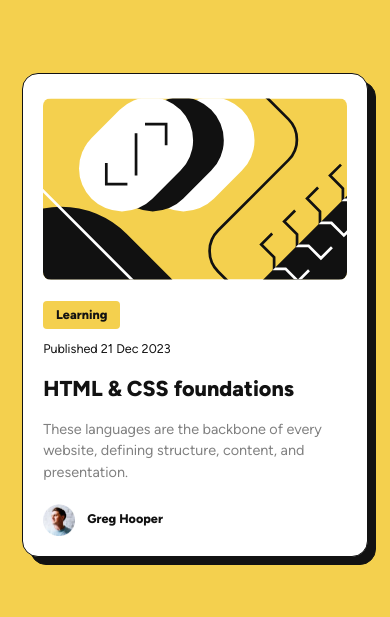
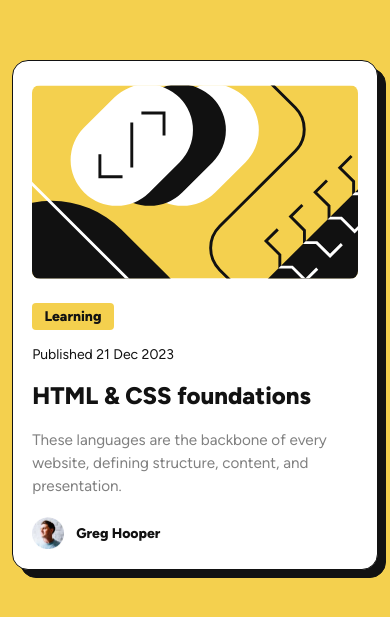
Before and after one commit to jamesbarnett/bpc-fm, a website built with Vite: page index.html in a window 390 px wide. Shown: the part 107-724 px from the top of the page. Built offline with nearby package versions, Linux system fonts and the light colour scheme.

Commit message:
Made a checkpoint

```diff
--- a/style.css
+++ b/style.css
@@ -11,9 +11,17 @@
   --font-family-regular: Figtree, sans-serif;
   --fw-regular: 500;
   --fw-bold: 800;
-  --fs-normal: clamp(0.625rem, 0.25rem + 2.6667vw, 1rem);
-  --fs-smaller: calc(0.875 * var(--fs-normal));
-  --fs-larger: calc(1.5 * var(--fs-normal));
+  /*--fs-normal: clamp(0.625rem, 0.25rem + 2.6667vw, 1rem);*/
+  /*--fs-normal: clamp(0.875rem, 0.4881rem + 1.9048vw, 1rem);*/
+  /*--fs-normal: clamp(0.6875rem, 1rem, 1.5rem);*/
+
+  --fs-xl: 5rem;
+  --fs-600: 1.5rem;
+  --fs-400: clamp(0.375rem, 0.4881rem + 1.9048vw, 1rem);
+  --fs-300: 0.875rem;
+
+  /*--fs-smaller: calc(0.875 * var(--fs-normal));*/
+  /*--fs-larger: calc(1.5 * var(--fs-normal));*/
   --ds-x: 0.5rem;
   --ds-y: 0.5rem;
   --br-main: 1rem;
@@ -59,7 +67,7 @@ body {
   text-rendering: optimizeSpeed;
   line-height: 1.5;
   font-family: var(--font-family-regular);
-  font-size: var(--fs-normal);
+  font-size: var(--fs-400);
 }
 
 /* Remove list styles on ul, ol elements with a class attribute */
@@ -108,6 +116,7 @@ body {
   place-content: center;
   margin: 0 auto;
   color: var(--clr-neutral-3);
+  min-width: 325px;
 }
 
 .grid {
@@ -117,7 +126,10 @@ body {
   grid-template-columns: 1fr;
   padding-top: 1.5rem;
   place-content: center;
-  width: calc(24 * var(--fs-normal)); /* 24rem */
+  /*padding-left: calc(1 * var(--fs-400));*/
+  /*padding-right: calc(1 * var(--fs-400));*/
+  width: clamp(325px, 24 * var(--fs-400), 24rem);
+  /*min-width: 300px;*/
   border: 1px solid var(--clr-neutral-3);
   filter: drop-shadow(var(--ds-x) var(--ds-y) var(--clr-neutral-3));
 }
@@ -131,13 +143,16 @@ body {
 .course-information {
   display: grid;
   margin: auto;
-  padding-left: 1.25rem;
-  padding-right: 1.25rem;
-  --padding-sides-callout: 0.8rem;
-  --padding-bottom-callout: 0.45rem;
-  --padding-top-callout: 0.4rem;
+  padding-left: calc(1.25 * var(--fs-400));
+  padding-right: calc(1.25 * var(--fs-400));
+  /*--padding-sides-callout:  0.8rem; */
+  /*--padding-sides-callout:  0.8rem;*/
+  /*--padding-bottom-callout: 0.45rem;*/
+  --padding-top-callout: calc(0.3 * var(--fs-400));
+  --padding-bottom-callout: calc(0.35 * var(--fs-400));
+  --padding-sides-callout: calc(0.8 * var(--fs-400));
   min-width: 288px;
-  max-width: 420px;
+  max-width: max(420px, 90vw);
 }
 
 .course-highlights {
@@ -154,7 +169,7 @@ body {
   padding: var(--padding-top-callout) var(--padding-sides-callout)
     var(--padding-bottom-callout) var(--padding-sides-callout);
   font-weight: var(--fw-bold);
-  font-size: var(--fs-smaller);
+  font-size: var(--fs-300);
   border-radius: 0.25rem;
   line-height: 3;
   gap: 1rem;
@@ -162,7 +177,7 @@ body {
 
 .course-published {
   margin-top: 0.4rem;
-  font-size: var(--fs-smaller);
+  font-size: var(--fs-300);
   margin-bottom: 0.8rem;
 }
 .course-summary {
@@ -172,7 +187,7 @@ body {
 
 .course-title {
   font-weight: var(--fw-bold);
-  font-size: var(--fs-larger);
+  font-size: var(--fs-600);
 }
 
 .course-title a {
@@ -187,7 +202,7 @@ body {
 .course-instructor {
   margin-bottom: 1.25rem;
   font-weight: var(--fw-bold);
-  font-size: var(--fs-smaller);
+  font-size: var(--fs-300);
   display: flex;
   align-items: center;
 }
```
